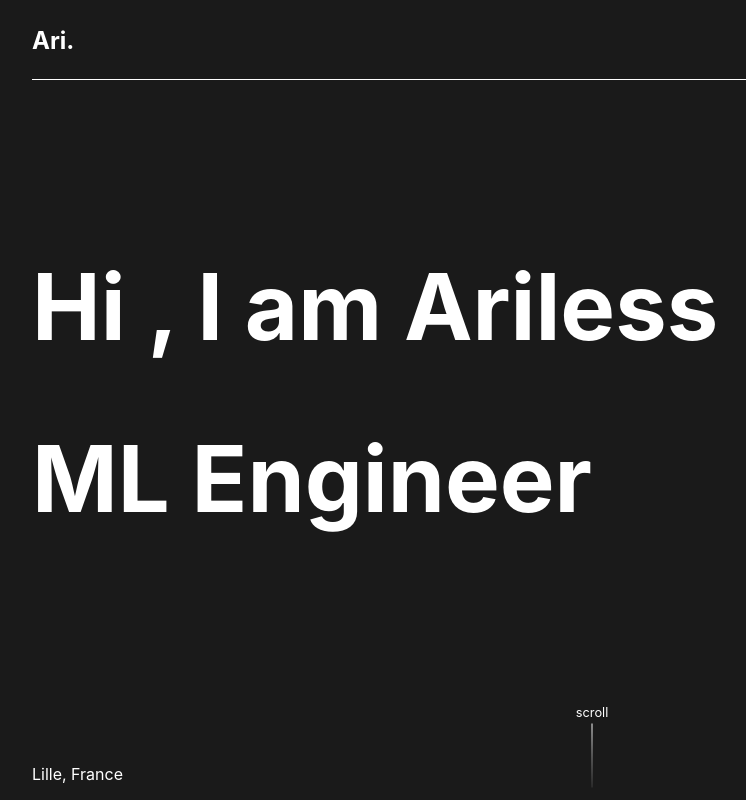
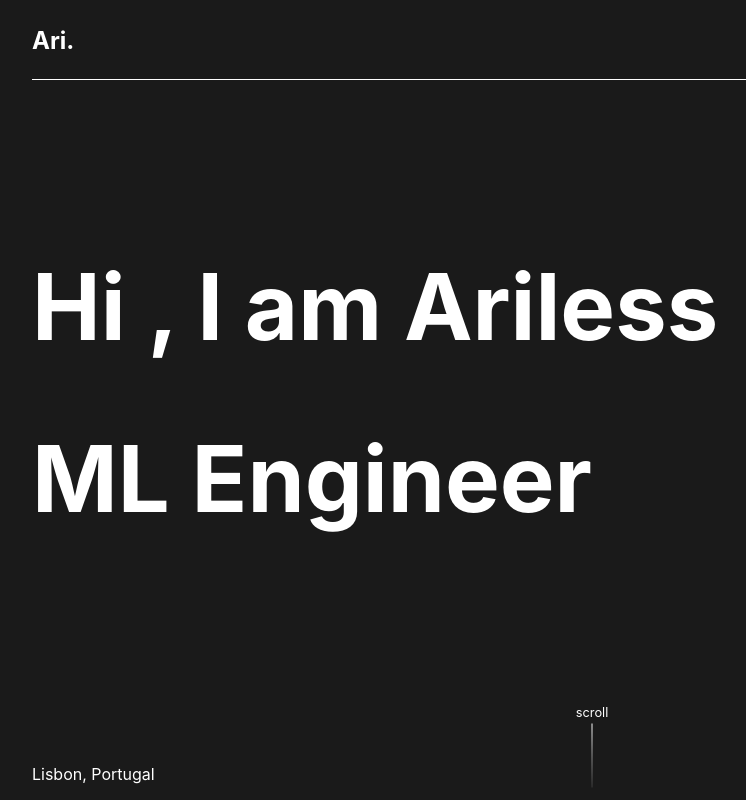
Before and after one commit to ArilessTir/folio, a React (Vite) app: page / in a window 1280 px wide. Shown: the top 800 px of the page, without its empty margins (48-794 px from the left). Built offline with nearby package versions, Linux system fonts and the light colour scheme.

Commit message:
Update App.jsx

```diff
--- a/src/App.jsx
+++ b/src/App.jsx
@@ -39,7 +39,7 @@ function App() {
             <span className="scroll__txt"> scroll</span>
             <div className="scroll__line"></div>
           </div>
-          <span className="bottom__location"> Lille, France</span>
+          <span className="bottom__location"> Lisbon, Portugal</span>
         </div>
       </header>
 
```
